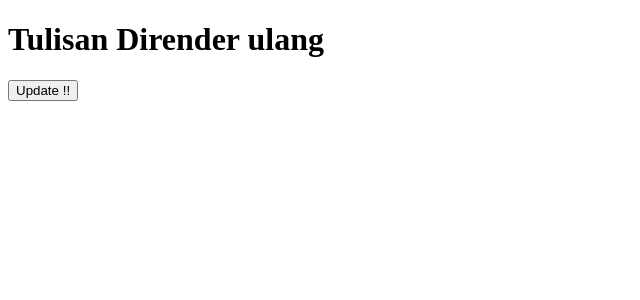
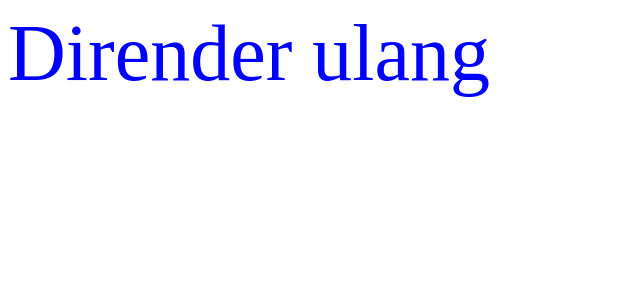
Before and after one commit to galihroswandi/learn-vuejs, a Vue app: page / in a window 1280 px wide. Shown: the top 300 px of the page, without its empty margins (0-640 px from the left). Built offline with nearby package versions, Linux system fonts and the light colour scheme.

Commit message:
feat: Video 13 v-html (#13)

```diff
--- a/src/App.vue
+++ b/src/App.vue
@@ -1,15 +1,13 @@
 <template>
-  <!-- v-once artinya render satu kali jadi ketika ada perubahan komponent ini tidak akan dirender ulang -->
-  <h1 v-once>Tulisan {{ message }}</h1>
-
-  <button @click="message = 'Updated !!'">Update !!</button>
+  <div v-html="message"></div>
 </template>
 
 <script>
 export default {
   data() {
     return {
-      message: "Dirender ulang",
+      message:
+        "<span style='color: blue; font-size: 5rem;'>Dirender ulang</span>",
     };
   },
 };
```
